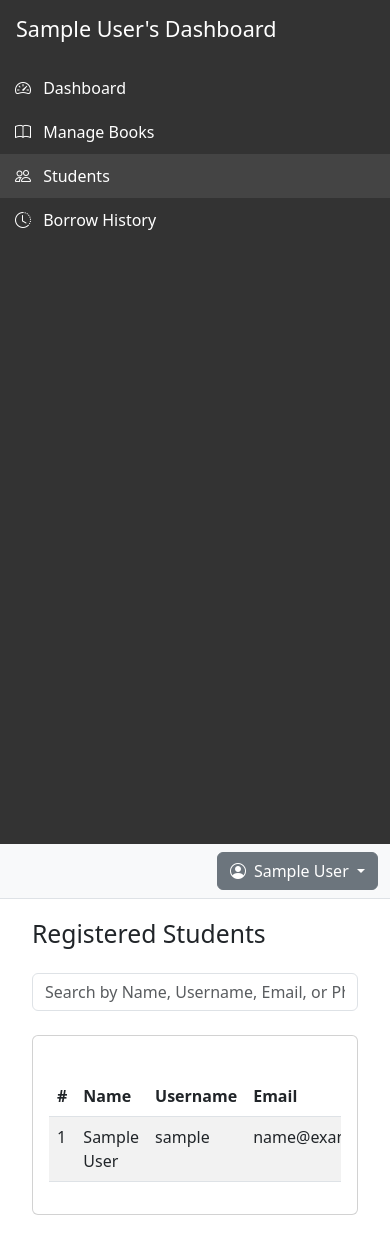
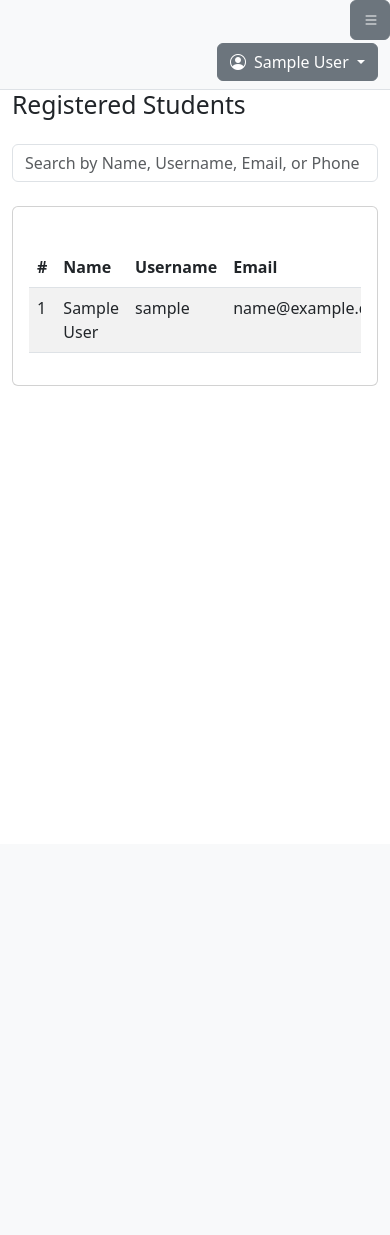
Before and after one commit to Olahdayo/Library_Management, a PHP site: page /library_management/admin/students in a window 390 px wide. After the commit the page ends 386 px from the top, so only its background shows below. Run offline with PHP 8.4, Linux system fonts and the light colour scheme; the visitor is signed in with stand-in values (Sample User, id 1); data that the repository does not hold is empty; some libraries are stand-ins or nearby versions.

Commit message:
Adjusted the sidebar on mobile view

```diff
--- a/app/views/admin/books.php
+++ b/app/views/admin/books.php
@@ -8,7 +8,7 @@
         </a>
     </div>
 
-    <!-- Add a search input field for filtering books -->
+    <!--search input field for filtering books -->
     <div class="mb-4">
         <input type="text" id="searchInput" placeholder="Search by Title, Author, ISBN, or Available Copies" class="form-control" />
     </div>
--- a/app/views/admin/borrow-history.php
+++ b/app/views/admin/borrow-history.php
@@ -48,7 +48,7 @@
                         <?php endforeach; ?>
                     </tbody>
                 </table>
-                <div id="noRecords" style="display: none;">No records found.</div>
+                <div id="noRecords" style="display: none;" class="text-danger">No records found.</div>
             </div>
 
             <!-- Pagination -->
--- a/app/views/admin/students.php
+++ b/app/views/admin/students.php
@@ -3,7 +3,7 @@
 <div class="container-fluid">
     <h2 class="mb-4">Registered Students</h2>
 
-    <!-- Add a search input field for filtering students -->
+    <!--search input field for filtering students -->
     <div class="mb-4">
         <input type="text" id="searchInput" placeholder="Search by Name, Username, Email, or Phone" class="form-control" />
     </div>
@@ -37,7 +37,7 @@
                         <?php endforeach; ?>
                     </tbody>
                 </table>
-                <div id="noRecords" style="display: none;">No records found.</div>
+                <div id="noRecords" style="display: none;" class="text-danger">No records found.</div>
             </div>
 
             <!-- Pagination -->
--- a/app/views/layouts/admin-header.php
+++ b/app/views/layouts/admin-header.php
@@ -18,10 +18,16 @@
             top: 0;
             height: 100vh;
             overflow-y: auto;
+            transition: transform 0.3s ease;
+            /* Smooth transition for sidebar */
+            z-index: 1000;
+            /* Increased z-index to ensure it stays above content */
         }
 
         .admin-content {
             padding: 20px;
+            margin-top: 70px;
+            /* Increased margin to create more space below the button */
         }
 
         .sidebar-link {
@@ -50,10 +56,34 @@
             z-index: 99;
         }
 
+        .sidebar-toggle {
+            position: fixed;
+            top: 0;
+            right: 0;
+            z-index: 1001;
+            width: 40px;
+            height: 40px;
+            display: none;
+        }
+
         @media (max-width: 768px) {
             .admin-sidebar {
-                position: static;
+                width: 200px;
+                display: none;
             }
+
+            .sidebar-toggle {
+                display: block;
+            }
+
+            .dropdown {
+                margin-top: 35px;
+            }
+        }
+
+        /* Add space below the toggle button */
+        .content-spacing {
+            margin-top: 60px;
         }
     </style>
 </head>
@@ -61,8 +91,13 @@
 <body>
     <div class="container-fluid">
         <div class="row">
+            <!-- Sidebar Toggle Button -->
+            <button class="btn btn-secondary sidebar-toggle" id="toggleSidebar">
+                <i class="bi bi-list"></i>
+            </button>
+
             <!-- Sidebar -->
-            <div class="col-md-2 admin-sidebar p-0">
+            <div class="col-md-2 admin-sidebar p-0" id="sidebar">
                 <div class="d-flex flex-column">
                     <div class="p-3">
                         <h4><?= $_SESSION['name'] ?>'s Dashboard</h4>
@@ -100,4 +135,31 @@
                         </div>
                     </div>
                 </nav>
-                <div class="admin-content">
+
+
+                <script>
+                    // Show the toggle button on small screens
+                    function updateToggleButtonVisibility() {
+                        const toggleButton = document.getElementById('toggleSidebar');
+                        const sidebar = document.getElementById('sidebar');
+                        if (window.innerWidth < 768) {
+                            toggleButton.style.display = 'block';
+                        } else {
+                            toggleButton.style.display = 'none';
+                            sidebar.style.display = 'block'; // Ensure sidebar is visible on larger screens
+                        }
+                    }
+
+                    // Toggle sidebar visibility
+                    document.getElementById('toggleSidebar').addEventListener('click', function() {
+                        const sidebar = document.getElementById('sidebar');
+                        sidebar.style.display = sidebar.style.display === 'block' ? 'none' : 'block'; // Toggle sidebar visibility
+                    });
+
+                    // Update toggle button visibility on load and resize
+                    window.addEventListener('load', updateToggleButtonVisibility);
+                    window.addEventListener('resize', updateToggleButtonVisibility);
+                </script>
+</body>
+
+</html>
```
